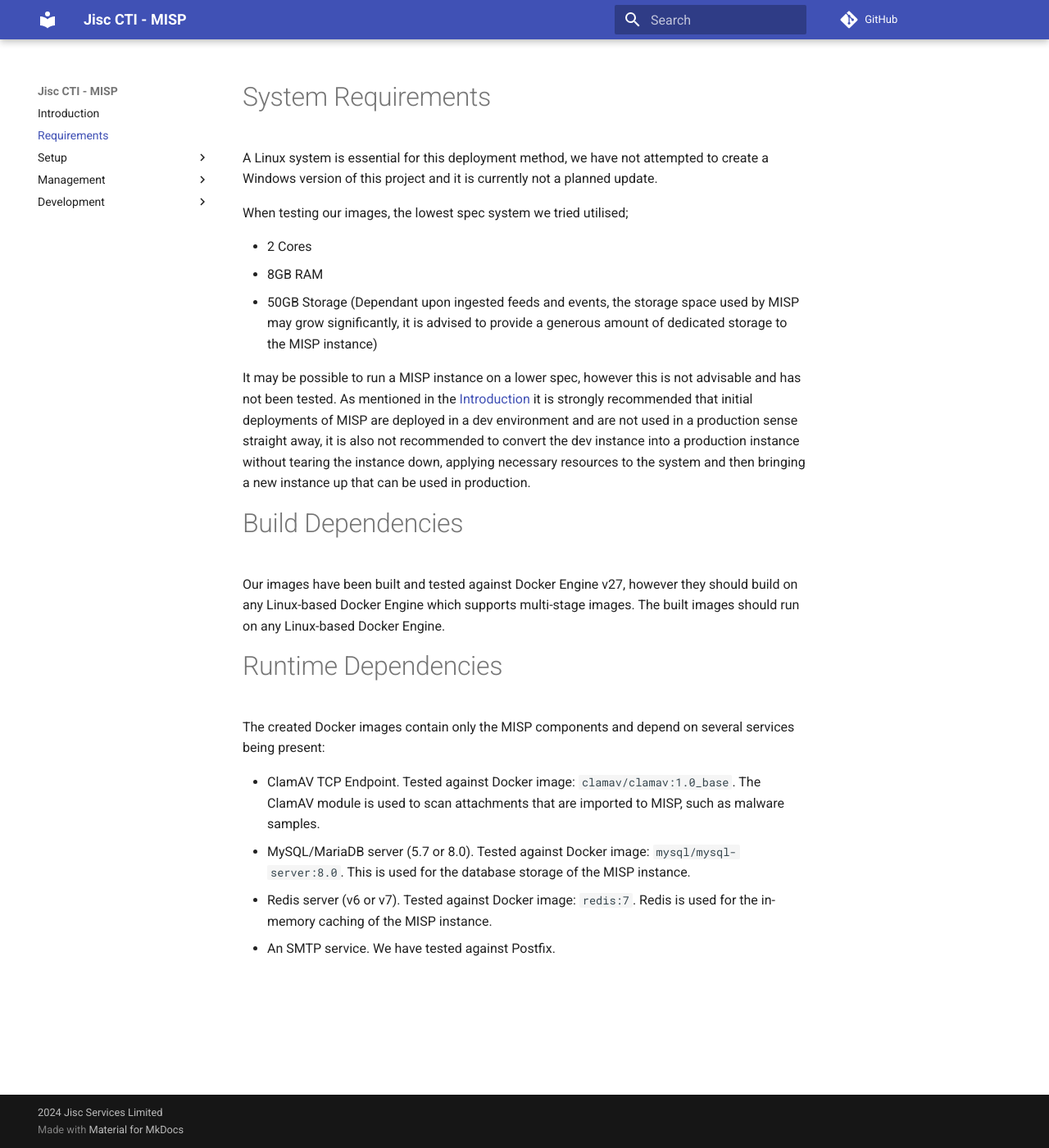
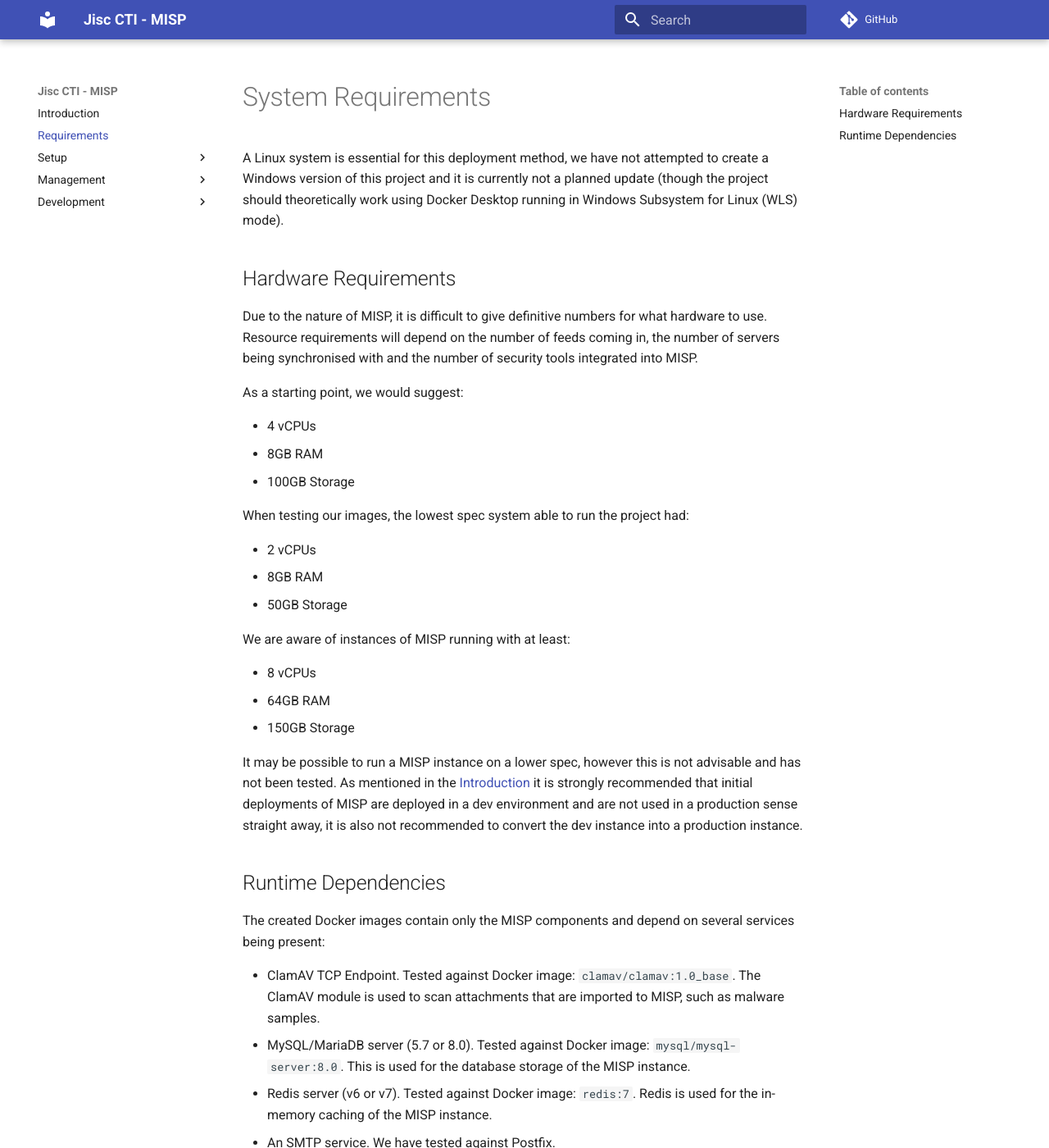
Before and after one commit to JiscCTI/misp-docker, an MkDocs documentation site: the page built from pages/requirements.md, in a window 1280 px wide and 1400 px high. Shown: the whole window at 82% size. Built offline with MkDocs 1.6.1 and Material for MkDocs 9.7.7, drawn with Linux system fonts in a browser that asks for light colours; comment, search, counter and statistics services are not loaded.

Commit message:
docs: minor tweaks

```diff
--- a/pages/requirements.md
+++ b/pages/requirements.md
@@ -7,25 +7,47 @@
 
 # System Requirements
 
-A Linux system is essential for this deployment method, we have not attempted to create a Windows version of this project and it is currently not a planned update.
+A Linux system is essential for this deployment method, we have not attempted to create a Windows
+version of this project and it is currently not a planned update (though the project should
+theoretically work using Docker Desktop running in Windows Subsystem for Linux (WLS) mode).
 
-When testing our images, the lowest spec system we tried utilised;
+## Hardware Requirements
 
-- 2 Cores
+Due to the nature of MISP, it is difficult to give definitive numbers for what hardware to use.
+Resource requirements will depend on the number of feeds coming in, the number of servers being
+synchronised with and the number of security tools integrated into MISP.
+
+As a starting point, we would suggest:
+
+* 4 vCPUs
+* 8GB RAM
+* 100GB Storage
+
+When testing our images, the lowest spec system able to run the project had:
+
+- 2 vCPUs
 - 8GB RAM
-- 50GB Storage (Dependant upon ingested feeds and events, the storage space used by MISP may grow significantly, it is advised to provide a generous amount of dedicated storage to the MISP instance)
+- 50GB Storage
 
-It may be possible to run a MISP instance on a lower spec, however this is not advisable and has not been tested. As mentioned in the [Introduction](index.md) it is strongly recommended that initial deployments of MISP are deployed in a dev environment and are not used in a production sense straight away, it is also not recommended to convert the dev instance into a production instance without tearing the instance down, applying necessary resources to the system and then bringing a new instance up that can be used in production.
+We are aware of instances of MISP running with at least:
 
-# Build Dependencies
+* 8 vCPUs
+* 64GB RAM
+* 150GB Storage
 
-Our images have been built and tested against Docker Engine v27, however they should build on any Linux-based Docker Engine which supports multi-stage images. The built images should run on any Linux-based Docker Engine.
+It may be possible to run a MISP instance on a lower spec, however this is not advisable and has not
+been tested. As mentioned in the [Introduction](index.md) it is strongly recommended that initial
+deployments of MISP are deployed in a dev environment and are not used in a production sense
+straight away, it is also not recommended to convert the dev instance into a production instance.
 
-# Runtime Dependencies
+## Runtime Dependencies
 
 The created Docker images contain only the MISP components and depend on several services being present:
 
-- ClamAV TCP Endpoint. Tested against Docker image: `clamav/clamav:1.0_base`. The ClamAV module is used to scan attachments that are imported to MISP, such as malware samples.
-- MySQL/MariaDB server (5.7 or 8.0). Tested against Docker image: `mysql/mysql-server:8.0`. This is used for the database storage of the MISP instance.
-- Redis server (v6 or v7). Tested against Docker image: `redis:7`. Redis is used for the in-memory caching of the MISP instance.
+- ClamAV TCP Endpoint. Tested against Docker image: `clamav/clamav:1.0_base`. The ClamAV module is
+    used to scan attachments that are imported to MISP, such as malware samples.
+- MySQL/MariaDB server (5.7 or 8.0). Tested against Docker image: `mysql/mysql-server:8.0`. This is
+    used for the database storage of the MISP instance.
+- Redis server (v6 or v7). Tested against Docker image: `redis:7`. Redis is used for the in-memory
+    caching of the MISP instance.
 - An SMTP service. We have tested against Postfix.
```
Also changed, not shown: pages/dev/principles.md (+6 -0 lines), pages/index.md (+7 -0 lines).
